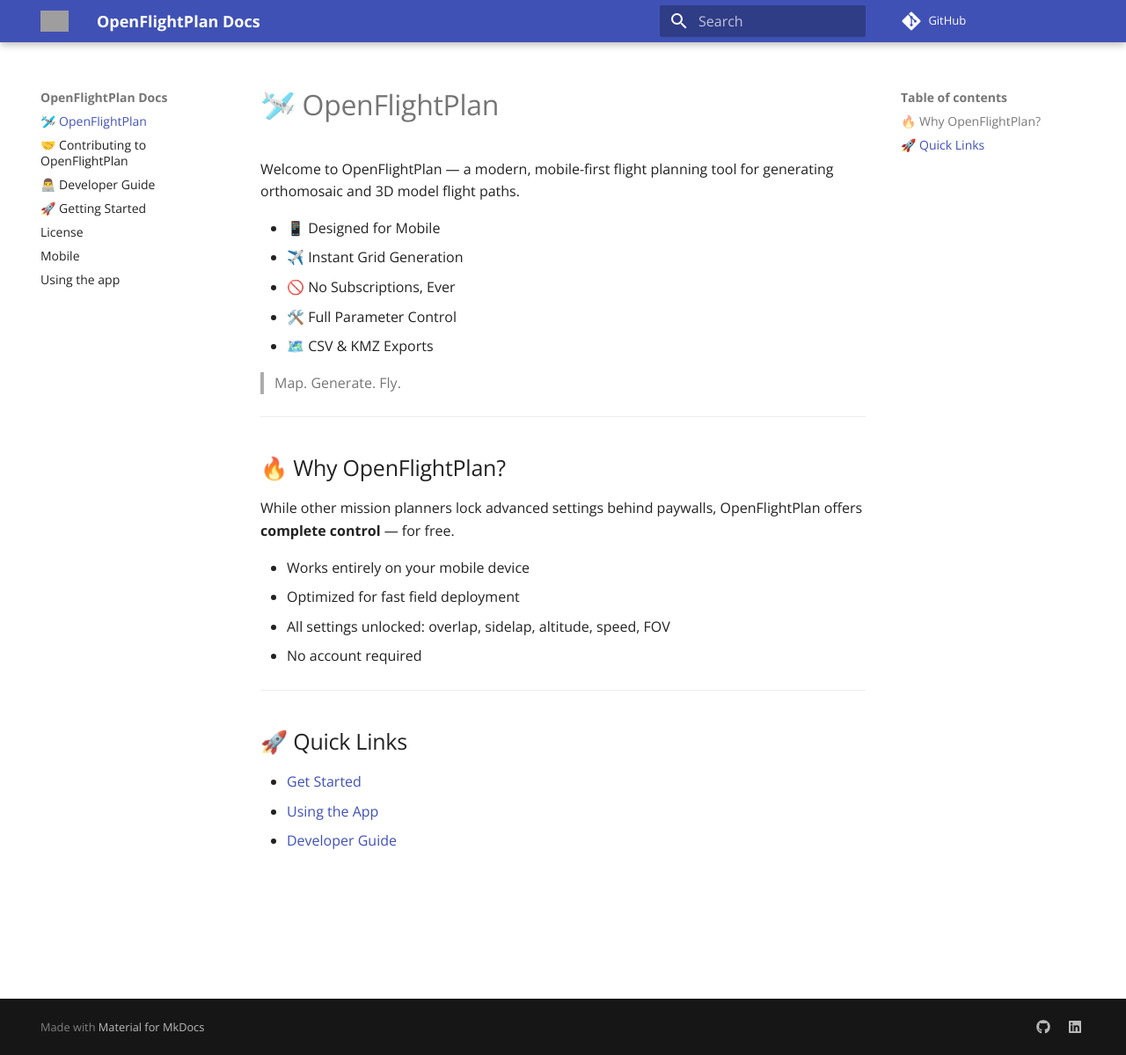
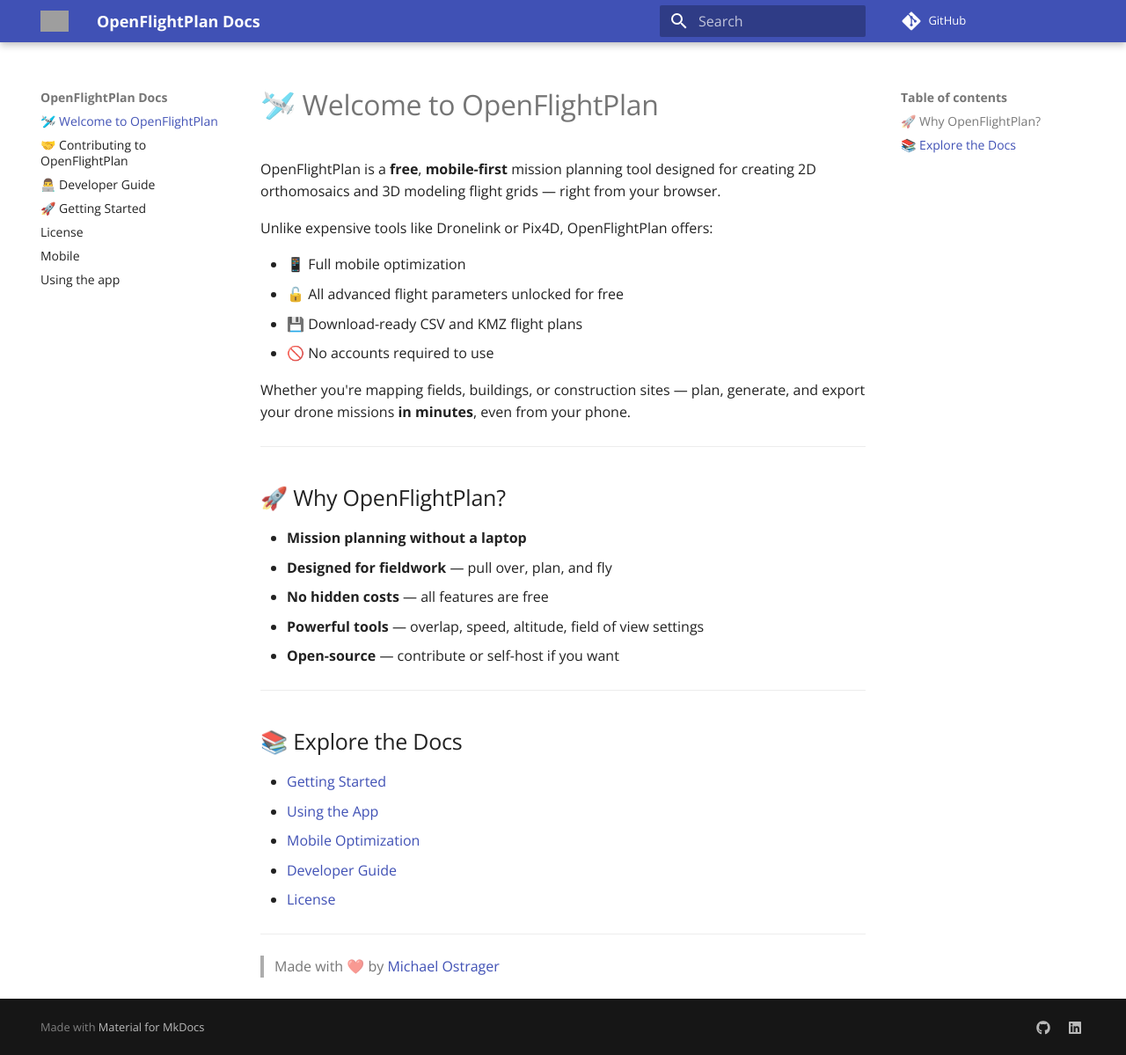
Before and after one commit to mostrager/openflightplan, an MkDocs documentation site: the page built from docs/index.md, in a window 1280 px wide and 1199 px high. Shown: the whole window at 88% size. Built offline with MkDocs 1.6.1 and Material for MkDocs 9.7.7, drawn with Linux system fonts in a browser that asks for light colours; comment, search, counter and statistics services are not loaded; grey boxes are pictures that could not be loaded.

Commit message:
Update index.md

```diff
--- a/docs/index.md
+++ b/docs/index.md
@@ -1,30 +1,36 @@
-# 🛩️ OpenFlightPlan
+# 🛩️ Welcome to OpenFlightPlan
 
-Welcome to OpenFlightPlan — a modern, mobile-first flight planning tool for generating orthomosaic and 3D model flight paths.
+OpenFlightPlan is a **free**, **mobile-first** mission planning tool designed for creating 2D orthomosaics and 3D modeling flight grids — right from your browser.
 
-- 📱 Designed for Mobile
-- ✈️ Instant Grid Generation
-- 🚫 No Subscriptions, Ever
-- 🛠️ Full Parameter Control
-- 🗺️ CSV & KMZ Exports
+Unlike expensive tools like Dronelink or Pix4D, OpenFlightPlan offers:
 
-> Map. Generate. Fly.
+- 📱 Full mobile optimization
+- 🔓 All advanced flight parameters unlocked for free
+- 💾 Download-ready CSV and KMZ flight plans
+- 🚫 No accounts required to use
+
+Whether you're mapping fields, buildings, or construction sites — plan, generate, and export your drone missions **in minutes**, even from your phone.
 
 ---
 
-## 🔥 Why OpenFlightPlan?
+## 🚀 Why OpenFlightPlan?
 
-While other mission planners lock advanced settings behind paywalls, OpenFlightPlan offers **complete control** — for free.
-
-- Works entirely on your mobile device
-- Optimized for fast field deployment
-- All settings unlocked: overlap, sidelap, altitude, speed, FOV
-- No account required
+- **Mission planning without a laptop**
+- **Designed for fieldwork** — pull over, plan, and fly
+- **No hidden costs** — all features are free
+- **Powerful tools** — overlap, speed, altitude, field of view settings
+- **Open-source** — contribute or self-host if you want
 
 ---
 
-## 🚀 Quick Links
+## 📚 Explore the Docs
 
-- [Get Started](getting-started/)
-- [Using the App](using-the-app/)
-- [Developer Guide](developer-guide/)
+- [Getting Started](getting-started.md)
+- [Using the App](using-the-app.md)
+- [Mobile Optimization](mobile.md)
+- [Developer Guide](developer-guide.md)
+- [License](license.md)
+
+---
+
+> Made with ❤️ by [Michael Ostrager](https://www.linkedin.com/in/michaelostrager)
```
